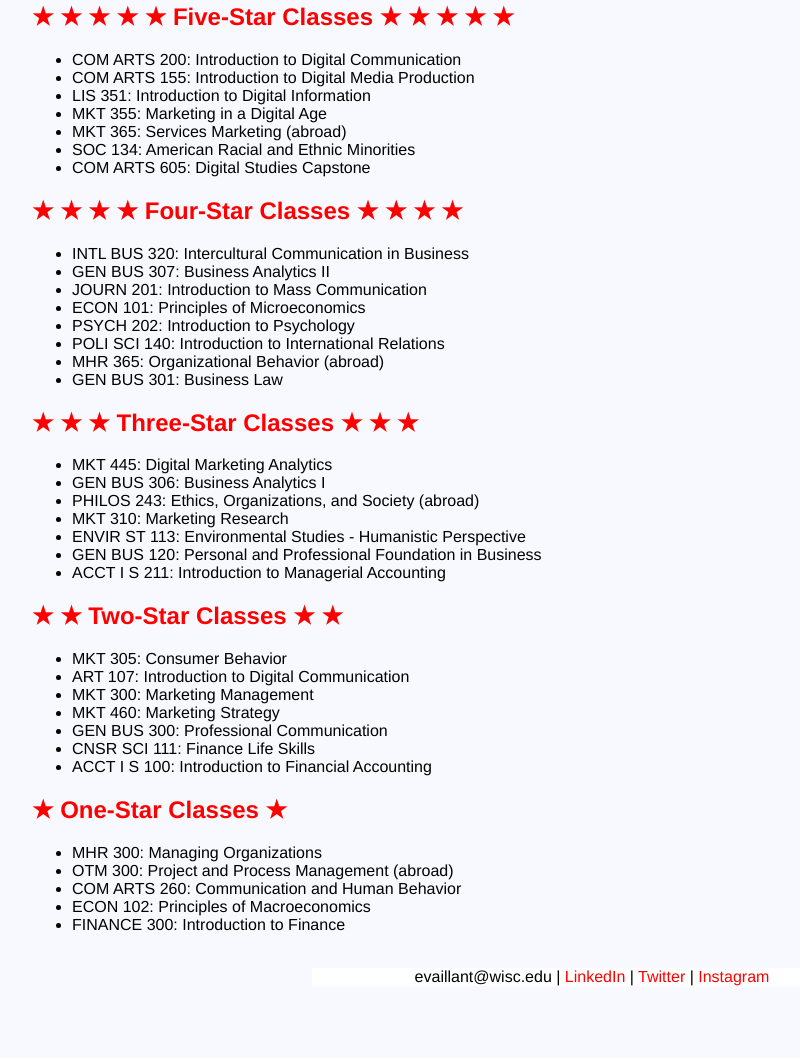
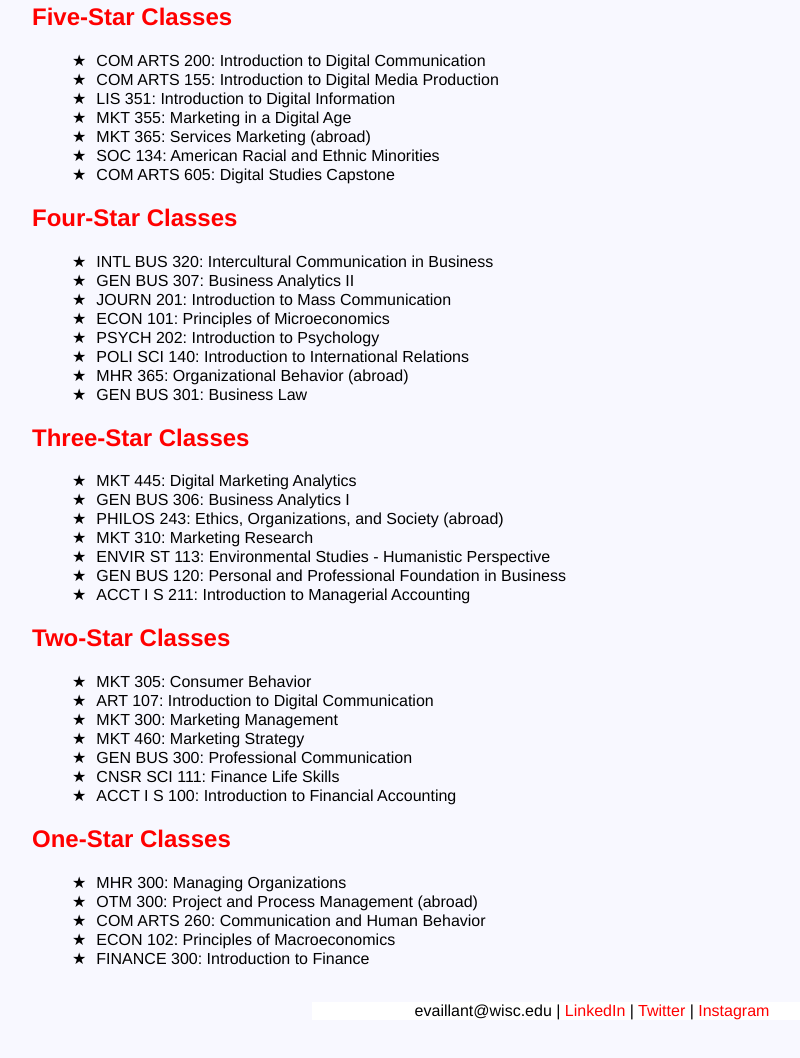
Before and after one commit to ellenvaillant/ellenvaillant.github.io, a plain HTML site: page classes.html in a window 1280 px wide. Shown: the part 272-1330 px from the top of the page, without its empty margins (48-848 px from the left). Before the commit the page ends 1298 px from the top, so only its background shows below. Drawn offline with Linux system fonts and the light colour scheme.

Commit message:
Add files via upload

```diff
--- a/classes.html
+++ b/classes.html
@@ -1,8 +1,9 @@
 <!DOCTYPE html>
-<html>
+<html lang="en">
 <head>
 <link rel="stylesheet" href="mystyle.css">
 <title>Classes | UW Guide</title>
+<meta charset="utf-8">
 </head>
 <body>
 <nav>
@@ -16,58 +17,58 @@
 
 <p>I started my UW-Madison journey undecided on my major, but I chose to start down the pre-business path freshman year. At the end of freshman year, I applied to the Wisconsin School of Business, and I got in as  a Marketing major. During my sophomore year, I tacked on a Digital Studies certificate. On this page, I'd like to share a quick rating for the all the classes I've taken during my time at UW-Madison.</p>
 
-<h2>&starf; &starf; &starf; &starf; &starf; Five-Star Classes &starf; &starf; &starf; &starf; &starf;</h2>
-<ul>
-	<li>COM ARTS 200: Introduction to Digital Communication</li>
-	<li>COM ARTS 155: Introduction to Digital Media Production</li>
-	<li>LIS 351: Introduction to Digital Information</li>
-	<li>MKT 355: Marketing in a Digital Age</li>
-	<li>MKT 365: Services Marketing (abroad)</li>
-	<li>SOC 134: American Racial and Ethnic Minorities</li>
-	<li>COM ARTS 605: Digital Studies Capstone</li>
+<h2>Five-Star Classes</h2>
+<ul class="style">
+	<li class="star">COM ARTS 200: Introduction to Digital Communication</li>
+	<li class="star">COM ARTS 155: Introduction to Digital Media Production</li>
+	<li class="star">LIS 351: Introduction to Digital Information</li>
+	<li class="star">MKT 355: Marketing in a Digital Age</li>
+	<li class="star">MKT 365: Services Marketing (abroad)</li>
+	<li class="star">SOC 134: American Racial and Ethnic Minorities</li>
+	<li class="star">COM ARTS 605: Digital Studies Capstone</li>
 </ul>
 
-<h2>&starf; &starf; &starf; &starf; Four-Star Classes &starf; &starf; &starf; &starf;</h2>
-<ul>
-	<li>INTL BUS 320: Intercultural Communication in Business</li>
-	<li>GEN BUS 307: Business Analytics II</li>
-	<li>JOURN 201: Introduction to Mass Communication</li>
-	<li>ECON 101: Principles of Microeconomics</li>
-	<li>PSYCH 202: Introduction to Psychology</li>
-	<li>POLI SCI 140: Introduction to International Relations</li>
-	<li>MHR 365: Organizational Behavior (abroad)</li>
-	<li>GEN BUS 301: Business Law</li>
+<h2>Four-Star Classes</h2>
+<ul class="style">
+	<li class="star">INTL BUS 320: Intercultural Communication in Business</li>
+	<li class="star">GEN BUS 307: Business Analytics II</li>
+	<li class="star">JOURN 201: Introduction to Mass Communication</li>
+	<li class="star">ECON 101: Principles of Microeconomics</li>
+	<li class="star">PSYCH 202: Introduction to Psychology</li>
+	<li class="star">POLI SCI 140: Introduction to International Relations</li>
+	<li class="star">MHR 365: Organizational Behavior (abroad)</li>
+	<li class="star">GEN BUS 301: Business Law</li>
 </ul>
 
-<h2>&starf; &starf; &starf; Three-Star Classes &starf; &starf; &starf;</h2>
-<ul>
-	<li>MKT 445: Digital Marketing Analytics</li>
-	<li>GEN BUS 306: Business Analytics I</li>
-	<li>PHILOS 243: Ethics, Organizations, and Society (abroad)</li>
-	<li>MKT 310: Marketing Research</li>
-	<li>ENVIR ST 113: Environmental Studies - Humanistic Perspective</li>
-	<li>GEN BUS 120: Personal and Professional Foundation in Business</li>
-	<li>ACCT I S 211: Introduction to Managerial Accounting</li>
+<h2>Three-Star Classes</h2>
+<ul class="style">
+	<li class="star">MKT 445: Digital Marketing Analytics</li>
+	<li class="star">GEN BUS 306: Business Analytics I</li>
+	<li class="star">PHILOS 243: Ethics, Organizations, and Society (abroad)</li>
+	<li class="star">MKT 310: Marketing Research</li>
+	<li class="star">ENVIR ST 113: Environmental Studies - Humanistic Perspective</li>
+	<li class="star">GEN BUS 120: Personal and Professional Foundation in Business</li>
+	<li class="star">ACCT I S 211: Introduction to Managerial Accounting</li>
 </ul>
 
-<h2>&starf; &starf; Two-Star Classes &starf; &starf;</h2>
-<ul>
-	<li>MKT 305: Consumer Behavior</li>
-	<li>ART 107: Introduction to Digital Communication</li>
-	<li>MKT 300: Marketing Management</li>
-	<li>MKT 460: Marketing Strategy</li>
-	<li>GEN BUS 300: Professional Communication</li>
-	<li>CNSR SCI 111: Finance Life Skills</li>
-	<li>ACCT I S 100: Introduction to Financial Accounting</li>
+<h2>Two-Star Classes</h2>
+<ul class="style">
+	<li class="star">MKT 305: Consumer Behavior</li>
+	<li class="star">ART 107: Introduction to Digital Communication</li>
+	<li class="star">MKT 300: Marketing Management</li>
+	<li class="star">MKT 460: Marketing Strategy</li>
+	<li class="star">GEN BUS 300: Professional Communication</li>
+	<li class="star">CNSR SCI 111: Finance Life Skills</li>
+	<li class="star">ACCT I S 100: Introduction to Financial Accounting</li>
 </ul>
 
-<h2>&starf; One-Star Classes &starf;</h2>
-<ul>
-	<li>MHR 300: Managing Organizations</li>
-	<li>OTM 300: Project and Process Management (abroad)</li>
-	<li>COM ARTS 260: Communication and Human Behavior</li>
-	<li>ECON 102: Principles of Macroeconomics</li>
-	<li>FINANCE 300: Introduction to Finance</li>
+<h2>One-Star Classes</h2>
+<ul class="style">
+	<li class="star">MHR 300: Managing Organizations</li>
+	<li class="star">OTM 300: Project and Process Management (abroad)</li>
+	<li class="star">COM ARTS 260: Communication and Human Behavior</li>
+	<li class="star">ECON 102: Principles of Macroeconomics</li>
+	<li class="star">FINANCE 300: Introduction to Finance</li>
 </ul>
 
 <br>
--- a/mystyle.css
+++ b/mystyle.css
@@ -41,3 +41,13 @@ nav, footer{
 	margin-right:auto;
 	width: 50%;
 }
+
+.style{
+	list-style: none;
+}
+
+.star::before {
+    content: "\2605";
+    color: black;
+	padding-right: 10px;
+}
```
Also changed, not shown: housing.html (+2 -1 lines), index.html (+1 -1 lines), restaurants.html (+4 -3 lines).
